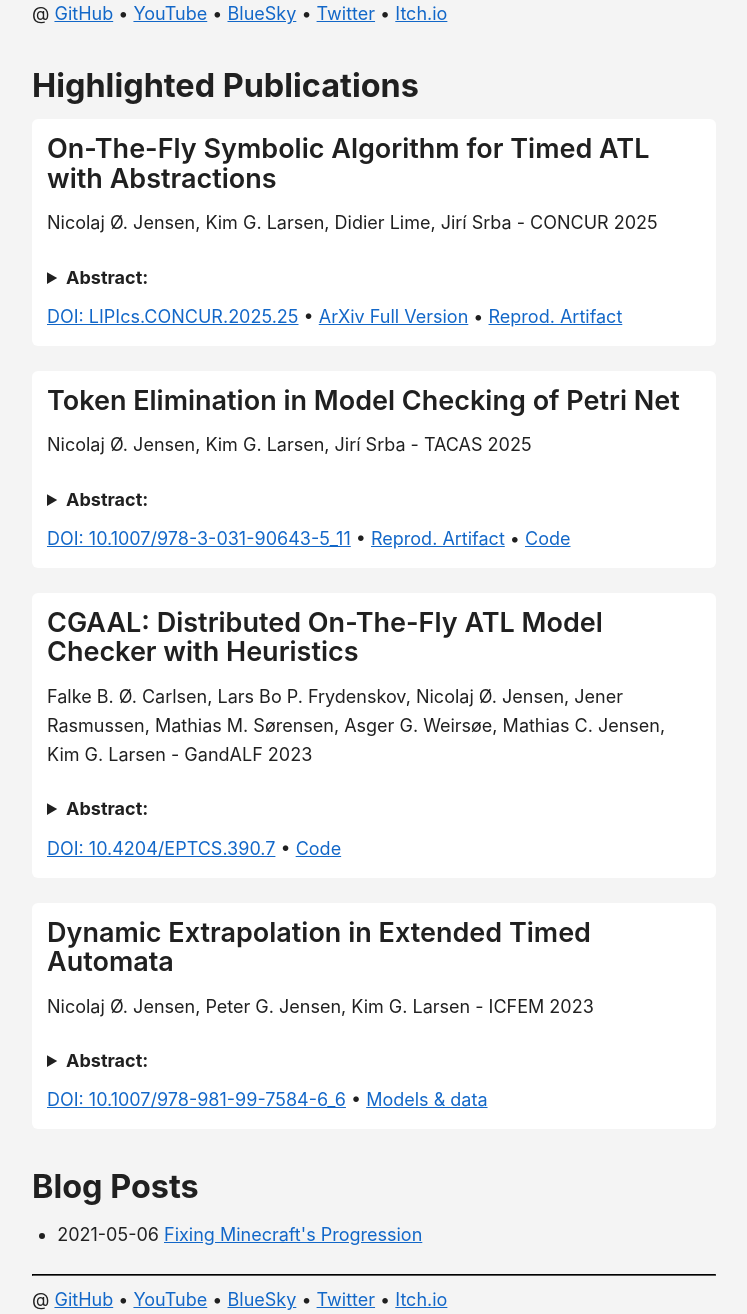
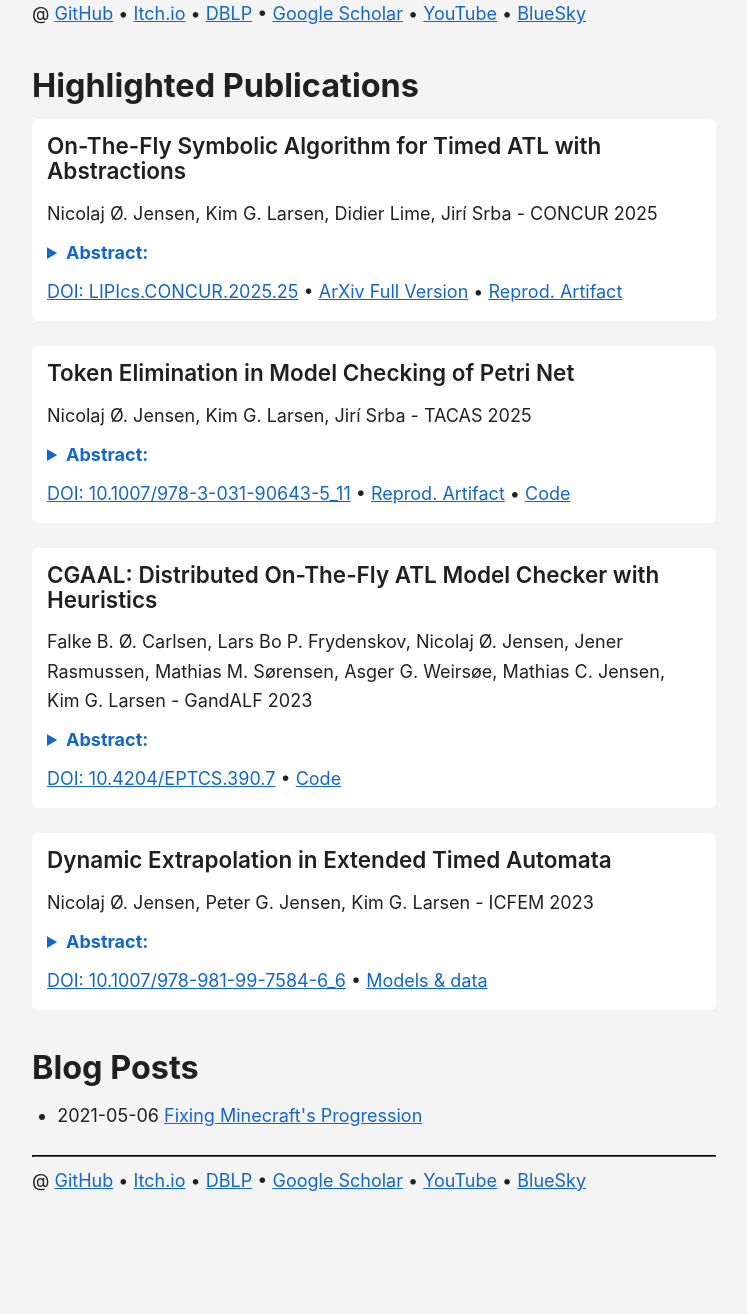
Before and after one commit to NicEastvillage/NicEastvillage.github.io, a plain HTML site: page docs/index.html in a window 1280 px wide. Shown: the part 369-1683 px from the top of the page, without its empty margins (266-1013 px from the left). After the commit the page ends 1577 px from the top, so only its background shows below. Drawn offline with Linux system fonts and the light colour scheme.

Commit message:
Adjust abstracts and socials

```diff
--- a/docs/index.html
+++ b/docs/index.html
@@ -15,14 +15,16 @@
     among other nerdy things.
 </p>
 @ <a href="https://github.com/NicEastvillage">GitHub</a>
+• <a href="https://eastvillage.itch.io/">Itch.io</a>
+• <a href="https://dblp.org/pid/299/2225.html">DBLP</a>
+• <a href="https://scholar.google.com/citations?user=_RtwMCUAAAAJ">Google Scholar</a>
 • <a href="https://www.youtube.com/channel/UCw3DqwZf4oAa2OQQhK1vDuw">YouTube</a>
 • <a href="https://bsky.app/profile/niceastvillage.bsky.social">BlueSky</a>
-• <a href="https://twitter.com/NicEastvillage">Twitter</a>
-• <a href="https://eastvillage.itch.io/">Itch.io</a>
+
 <h2>Highlighted Publications</h2>
 <article>
     <header>
-        <h3>On-The-Fly Symbolic Algorithm for Timed ATL with Abstractions</h3>
+        <h4>On-The-Fly Symbolic Algorithm for Timed ATL with Abstractions</h4>
         <p>Nicolaj Ø. Jensen, Kim G. Larsen, Didier Lime, Jirí Srba - CONCUR 2025</p>
     </header>
     <details>
@@ -48,7 +50,7 @@ Uppaal Tiga, we also improve its performance by almost an order of magnitude.</p
 </article>
 <article>
     <header>
-        <h3>Token Elimination in Model Checking of Petri Net</h3>
+        <h4>Token Elimination in Model Checking of Petri Net</h4>
         <p>Nicolaj Ø. Jensen, Kim G. Larsen, Jirí Srba - TACAS 2025</p>
     </header>
     <details>
@@ -73,7 +75,7 @@ orders of magnitude speedup on at least one query on 23.7% of non-trivial models
 </article>
 <article>
     <header>
-        <h3>CGAAL: Distributed On-The-Fly ATL Model Checker with Heuristics</h3>
+        <h4>CGAAL: Distributed On-The-Fly ATL Model Checker with Heuristics</h4>
         <p>Falke B. Ø. Carlsen, Lars Bo P. Frydenskov, Nicolaj Ø. Jensen, Jener Rasmussen, Mathias M. Sørensen, Asger G. Weirsøe, Mathias C. Jensen, Kim G. Larsen - GandALF 2023</p>
     </header>
     <details>
@@ -97,7 +99,7 @@ usual breadth-first and depth-first search strategies.</p>
 </article>
 <article>
     <header>
-        <h3>Dynamic Extrapolation in Extended Timed Automata</h3>
+        <h4>Dynamic Extrapolation in Extended Timed Automata</h4>
         <p>Nicolaj Ø. Jensen, Peter G. Jensen, Kim G. Larsen - ICFEM 2023</p>
     </header>
     <details>
@@ -128,8 +130,10 @@ increase.</p>
 <hr/>
 
 @ <a href="https://github.com/NicEastvillage">GitHub</a>
+• <a href="https://eastvillage.itch.io/">Itch.io</a>
+• <a href="https://dblp.org/pid/299/2225.html">DBLP</a>
+• <a href="https://scholar.google.com/citations?user=_RtwMCUAAAAJ">Google Scholar</a>
 • <a href="https://www.youtube.com/channel/UCw3DqwZf4oAa2OQQhK1vDuw">YouTube</a>
 • <a href="https://bsky.app/profile/niceastvillage.bsky.social">BlueSky</a>
-• <a href="https://twitter.com/NicEastvillage">Twitter</a>
-• <a href="https://eastvillage.itch.io/">Itch.io</a>
+
 </body>
--- a/docs/sakura-dark.css
+++ b/docs/sakura-dark.css
@@ -247,8 +247,12 @@ article {
   margin-bottom: 2.5rem;
 }
 
-article h3 {
+article h4 {
   margin-top: 0;
+}
+
+article header p {
+  margin-bottom: 1rem;
 }
 
 article > :last-child {
@@ -257,6 +261,7 @@ article > :last-child {
 
 article summary {
   cursor: pointer;
+  color: var(--color-link);
 }
 
 article summary:hover {
```
Also changed, not shown: _meta/pub_card.html (+1 -1 lines), _meta/socials.html (+3 -2 lines), docs/posts/2021-05-06-fixing-minecrafts-progression.html (+3 -2 lines).
